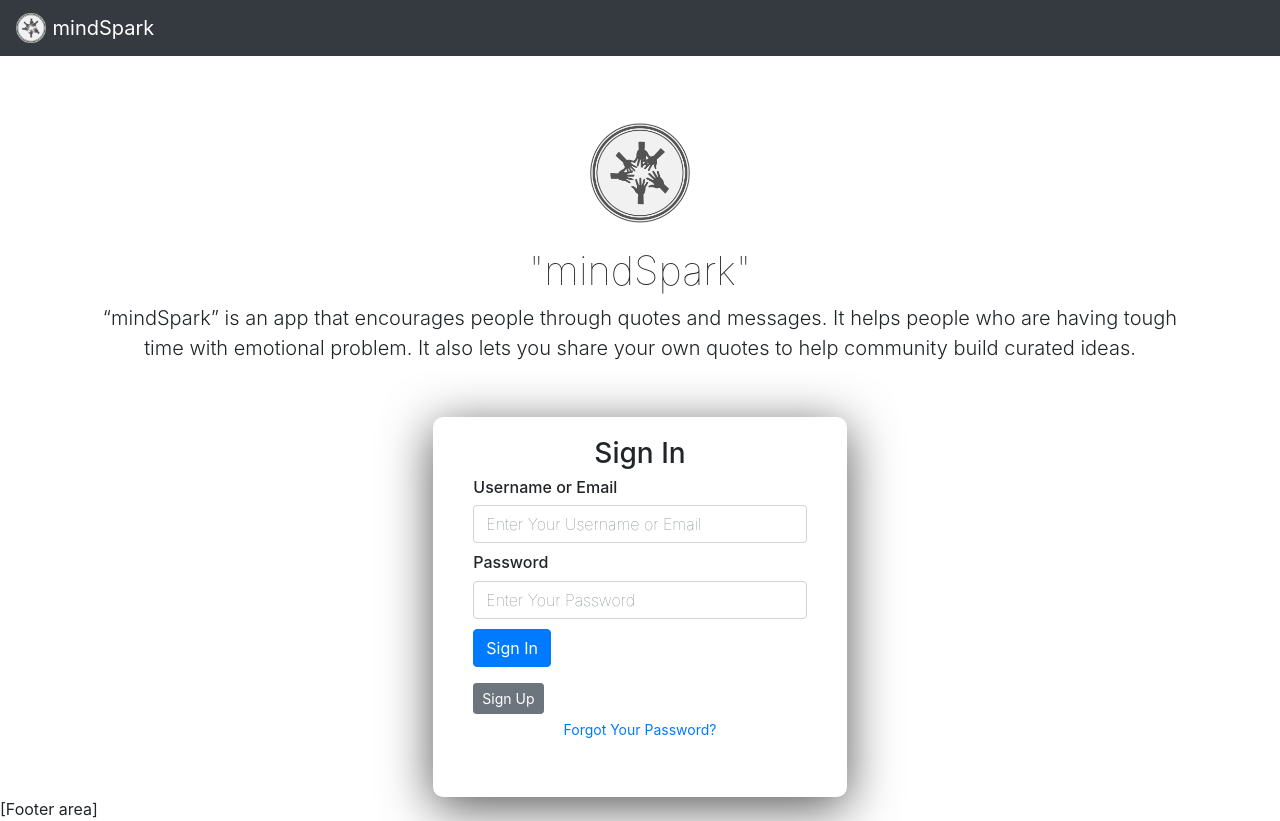
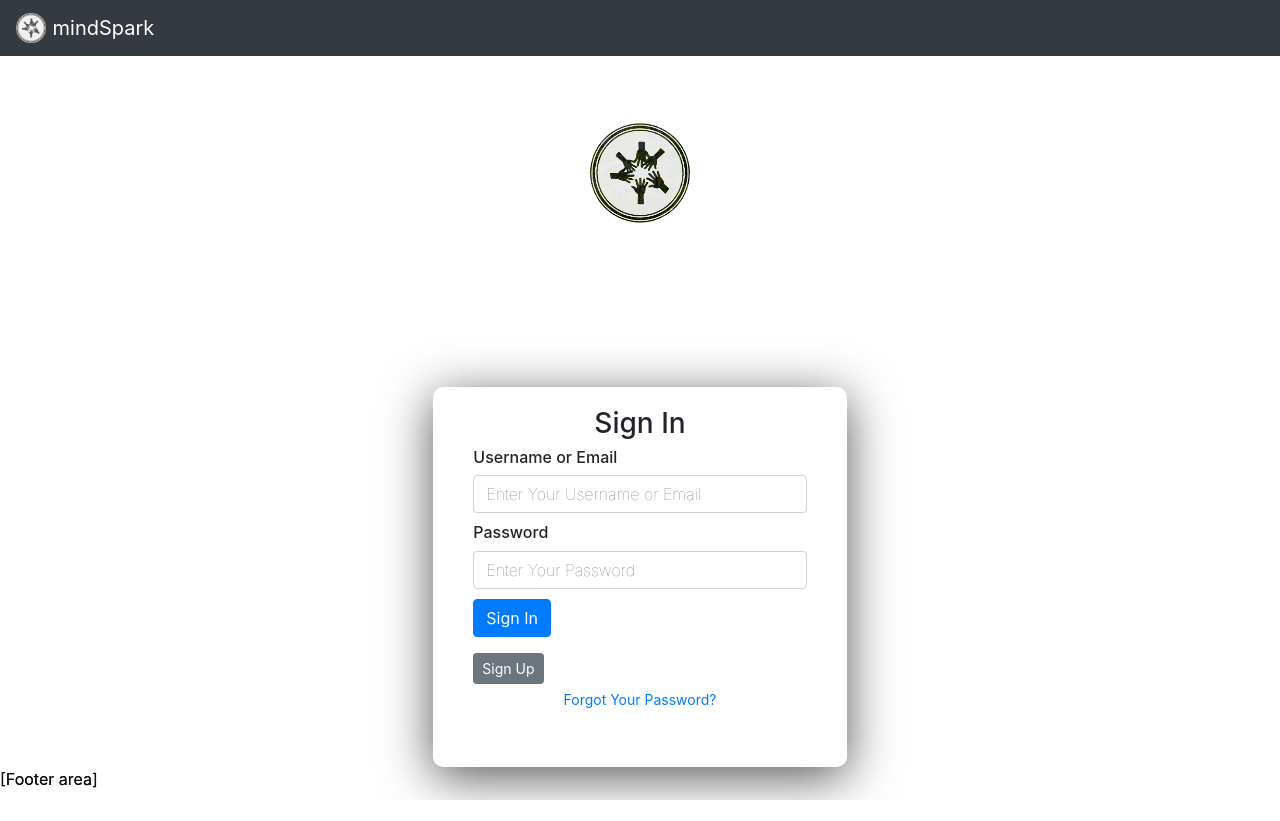
Before and after one commit to abansal98/mindSpark, a React (Create React App) app in the folder react-app/: page / in a window 1280 px wide. After the commit the page ends 800 px from the top, so only its background shows below. Built offline with nearby package versions, Linux system fonts and the light colour scheme.

Commit message:
added background for signin page

```diff
--- a/react-app/src/signin.js
+++ b/react-app/src/signin.js
@@ -3,6 +3,7 @@ import Footer from "./Footer";
 import logo from "./icons/logo.png";
 import "./signin.css";
 import NavBarPure from "./NavbarPure";
+import notFoundImage from "./image/404.jpg";
 
 class SignIn extends Component {
   constructor(props) {
@@ -57,6 +58,13 @@ class SignIn extends Component {
     return (
       <React.Fragment>
         <NavBarPure />
+
+        {/* background image start*/}
+        <div
+          className="bg"
+          style={{ backgroundImage: "url(" + notFoundImage + ")" }}
+        />
+        {/* background image end*/}
         <div class="container">
           <div class="py-1 text-center mkTempName1">
             <img
@@ -68,10 +76,12 @@ class SignIn extends Component {
             />
             <h1>"mindSpark"</h1>
             <p class="lead">
-              “mindSpark” is an app that encourages people through quotes and
+              MindSpark is a web application that let’s users share quotes that
+              inspirit one another.
+              {/* “mindSpark” is an app that encourages people through quotes and
               messages. It helps people who are having tough time with emotional
               problem. It also lets you share your own quotes to help community
-              build curated ideas.
+              build curated ideas. */}
             </p>
           </div>
         </div>
--- a/react-app/src/signup.css
+++ b/react-app/src/signup.css
@@ -1,3 +1,8 @@
+p,
+h1 {
+  color: #ffffff;
+}
+
 .wrapper {
   height: 100vh;
   width: 100%;
@@ -24,12 +29,9 @@ form {
   flex-wrap: wrap;
 }
 
-form input.invalid
-{
+form input.invalid {
   border-color: red;
 }
-
-
 
 h1 {
   text-align: center;
@@ -69,24 +71,20 @@ input::placeholder {
   width: 49%;
 }
 
-.email
- {
+.email {
   width: 100%;
 }
 
-.password
-{
+.password {
   margin-right: 1%;
 }
 
-.confirmPassword
-{
+.confirmPassword {
   margin-left: 1%;
 }
 
 .password,
-.confirmPassword
-{
+.confirmPassword {
   width: 49%;
 }
 
@@ -100,3 +98,16 @@ input {
 .createAccount {
   align-items: center;
 }
+
+/* bakground image */
+.bg {
+  position: absolute;
+  top: 0;
+  left: 0;
+  width: 100vw;
+  height: 100vh;
+  background: rgba(0, 0, 0, 0.65);
+  background-size: cover;
+  mix-blend-mode: overlay;
+  background-blend-mode: darken;
+}
```
